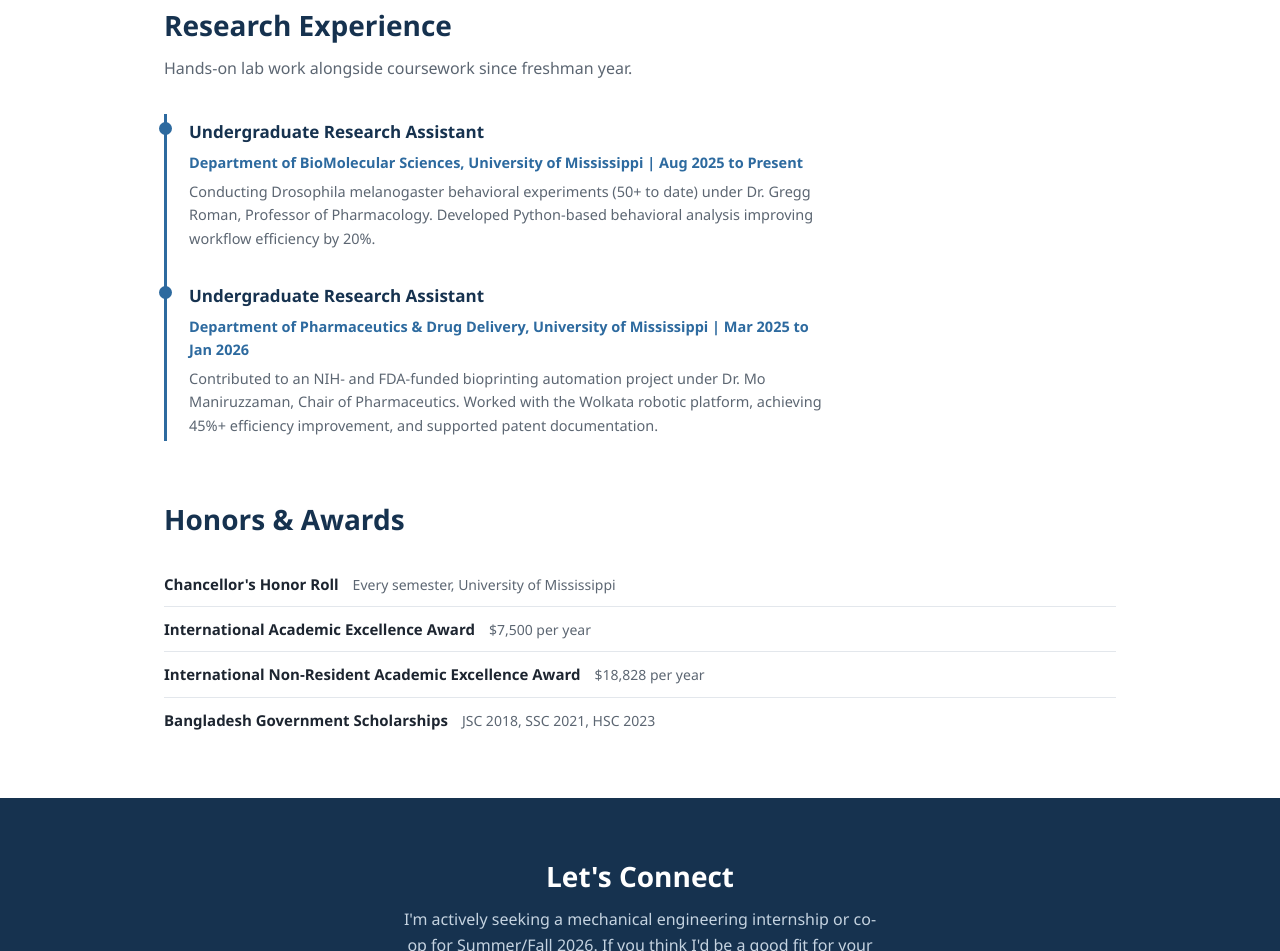
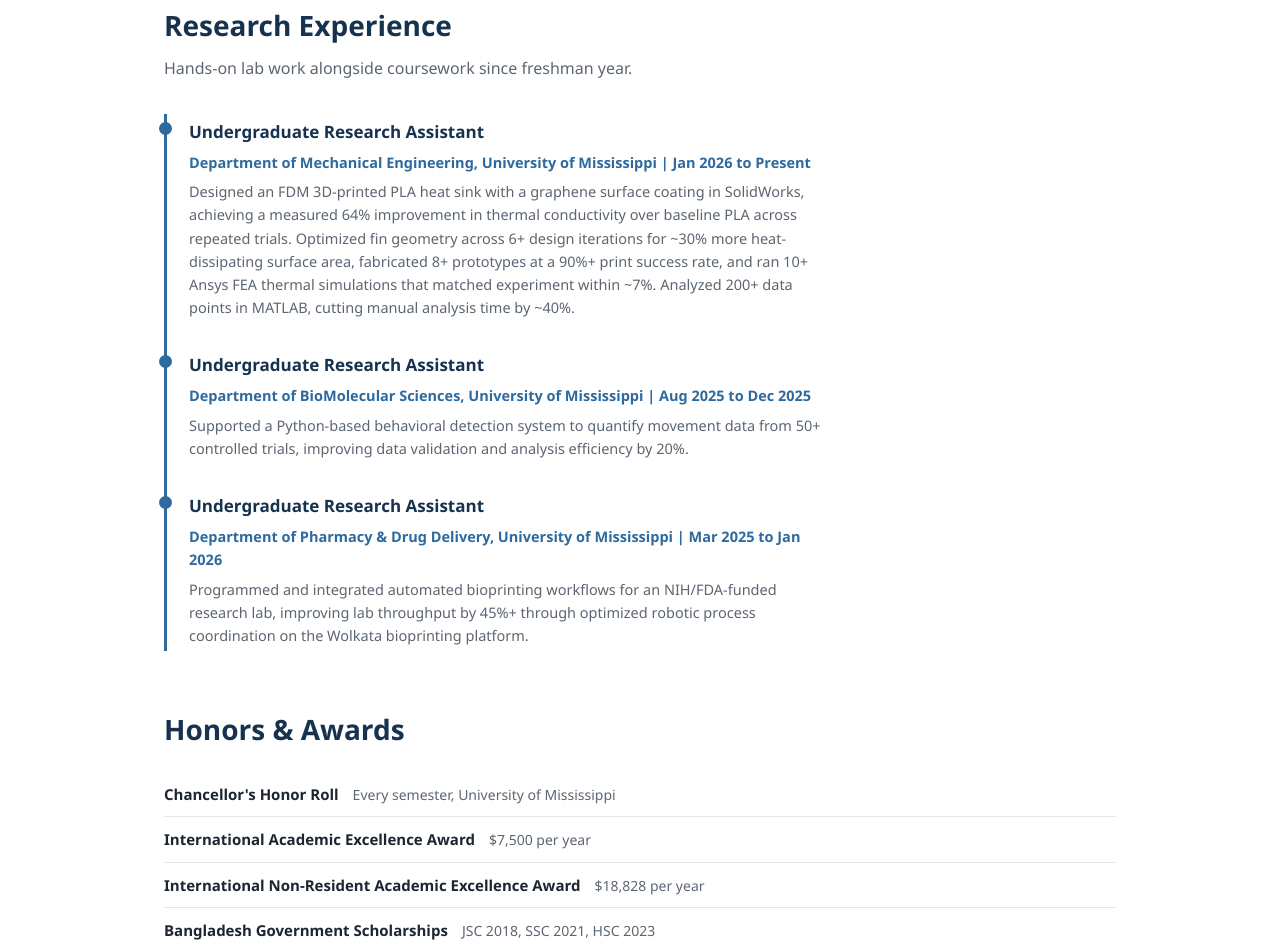
Before and after one commit to Tamim6486/Tamim6486.github.io, a plain HTML site: page index.html in a window 1280 px wide. Shown: the part 2111-3062 px from the top of the page. Drawn offline with Linux system fonts and the light colour scheme.

Commit message:
Rewrite research experience from latest resume

```diff
--- a/index.html
+++ b/index.html
@@ -260,13 +260,18 @@
     <p class="section-sub">Hands-on lab work alongside coursework since freshman year.</p>
     <div class="timeline-item">
       <h3>Undergraduate Research Assistant</h3>
-      <p class="where">Department of BioMolecular Sciences, University of Mississippi | Aug 2025 to Present</p>
-      <p>Conducting Drosophila melanogaster behavioral experiments (50+ to date) under Dr. Gregg Roman, Professor of Pharmacology. Developed Python-based behavioral analysis improving workflow efficiency by 20%.</p>
+      <p class="where">Department of Mechanical Engineering, University of Mississippi | Jan 2026 to Present</p>
+      <p>Designed an FDM 3D-printed PLA heat sink with a graphene surface coating in SolidWorks, achieving a measured 64% improvement in thermal conductivity over baseline PLA across repeated trials. Optimized fin geometry across 6+ design iterations for ~30% more heat-dissipating surface area, fabricated 8+ prototypes at a 90%+ print success rate, and ran 10+ Ansys FEA thermal simulations that matched experiment within ~7%. Analyzed 200+ data points in MATLAB, cutting manual analysis time by ~40%.</p>
     </div>
     <div class="timeline-item">
       <h3>Undergraduate Research Assistant</h3>
-      <p class="where">Department of Pharmaceutics &amp; Drug Delivery, University of Mississippi | Mar 2025 to Jan 2026</p>
-      <p>Contributed to an NIH- and FDA-funded bioprinting automation project under Dr. Mo Maniruzzaman, Chair of Pharmaceutics. Worked with the Wolkata robotic platform, achieving 45%+ efficiency improvement, and supported patent documentation.</p>
+      <p class="where">Department of BioMolecular Sciences, University of Mississippi | Aug 2025 to Dec 2025</p>
+      <p>Supported a Python-based behavioral detection system to quantify movement data from 50+ controlled trials, improving data validation and analysis efficiency by 20%.</p>
+    </div>
+    <div class="timeline-item">
+      <h3>Undergraduate Research Assistant</h3>
+      <p class="where">Department of Pharmacy &amp; Drug Delivery, University of Mississippi | Mar 2025 to Jan 2026</p>
+      <p>Programmed and integrated automated bioprinting workflows for an NIH/FDA-funded research lab, improving lab throughput by 45%+ through optimized robotic process coordination on the Wolkata bioprinting platform.</p>
     </div>
   </div>
 </section>
```
